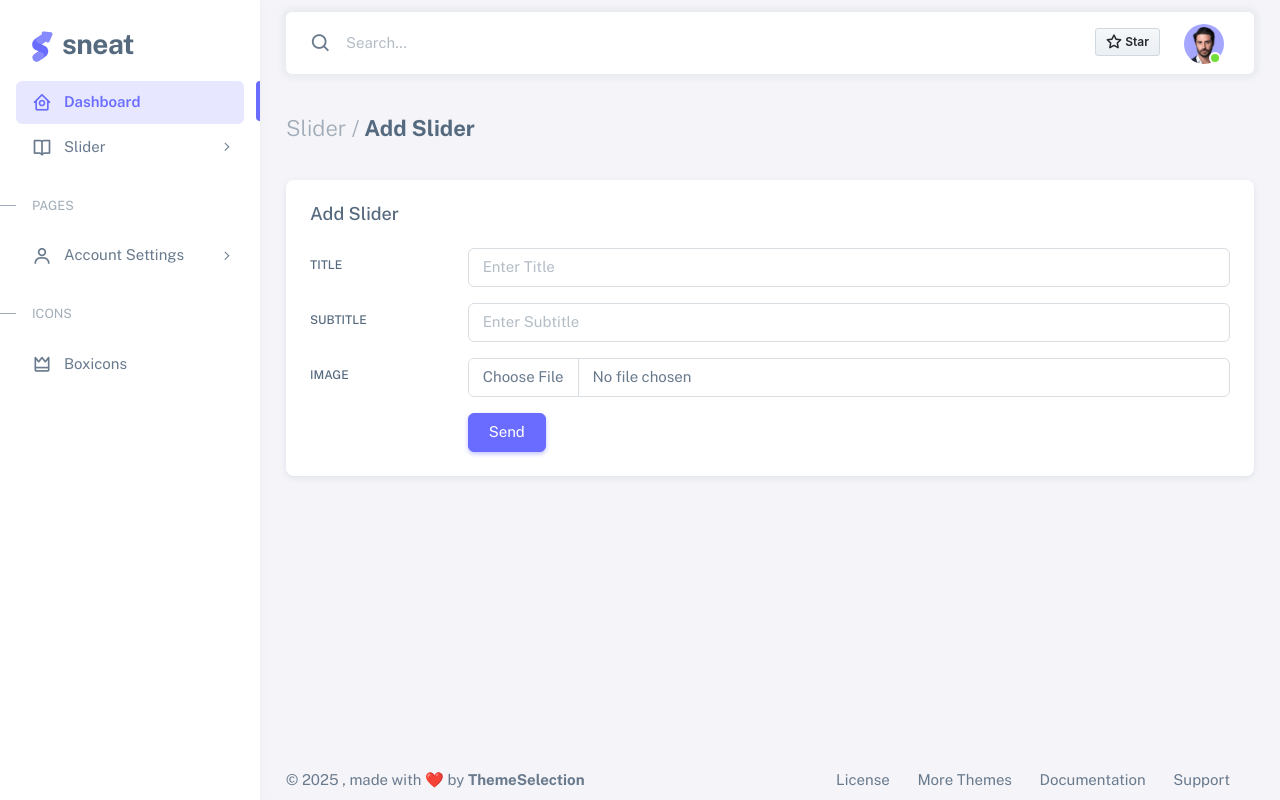
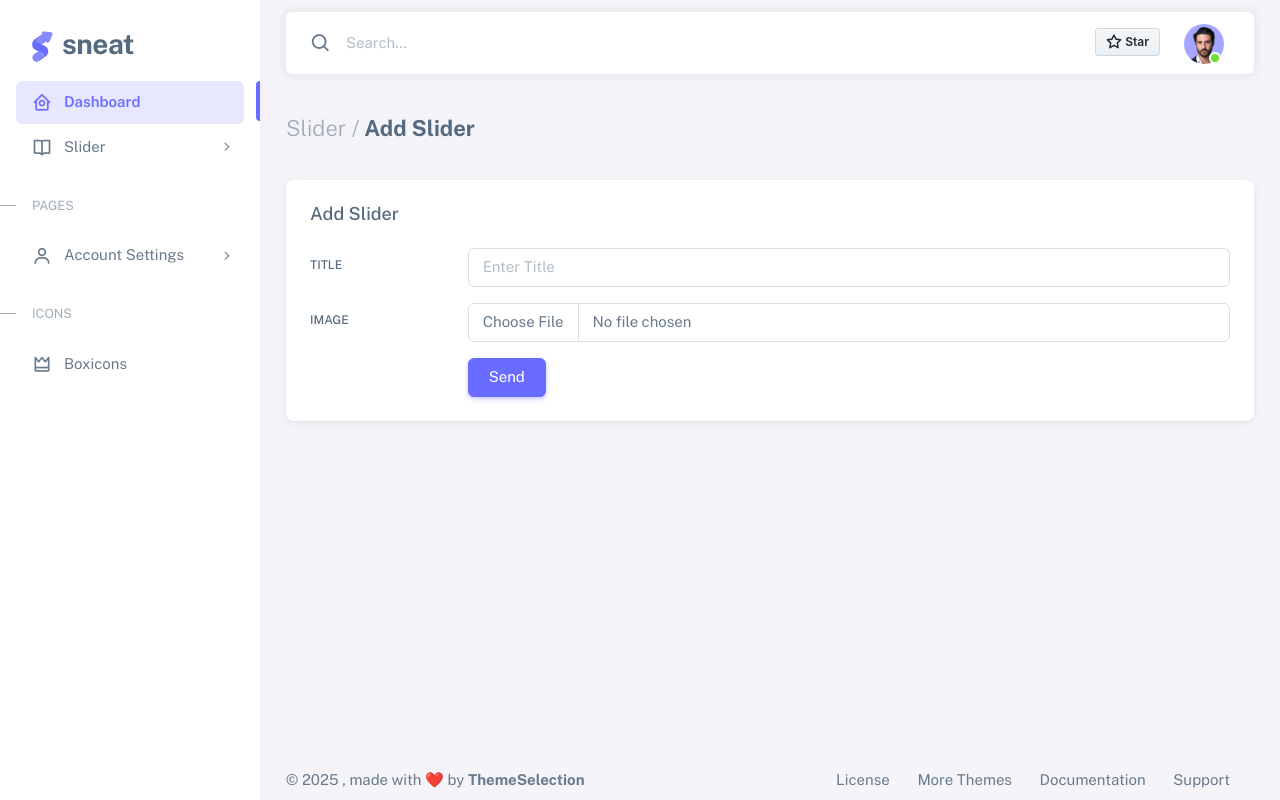
Before and after one commit to avadhnarola/talentHub, a PHP site: page /admin/add_slider.php in a window 1280 px wide. Run offline with PHP 8.4, Linux system fonts and the light colour scheme; the visitor is signed in with stand-in values (Sample User, id 1).

Commit message:
slider Done

```diff
--- a/admin/add_slider.php
+++ b/admin/add_slider.php
@@ -18,7 +18,6 @@ if (isset($_GET['u_id'])) {
 
 if (isset($_POST['submit'])) {
     $title = $_POST['title'];
-    $subtitle = $_POST['subtitle'];
     $image = $_FILES['image']['name'];
 
 
@@ -26,12 +25,12 @@ if (isset($_POST['submit'])) {
 
 
     if($slider_id){
-      mysqli_query($con, "update slider set title='$title', subtitle='$subtitle', image='$image' where slider_id=$slider_id");
+      mysqli_query($con, "update slider set title='$title', image='$image' where slider_id=$slider_id");
       header("location:v_slider.php");
 
     }else{
 
-      mysqli_query($con, "insert into slider(title,subtitle,image) values('$title','$subtitle','$image')");
+      mysqli_query($con, "insert into slider(title,image) values('$title','$image')");
       header("location:./v_slider.php");
     }
 
@@ -61,12 +60,6 @@ if (isset($_POST['submit'])) {
                 </div>
               </div>
 
-              <div class="row mb-3">
-                <label class="col-sm-2 col-form-label" for="basic-default-company">Subtitle</label>
-                <div class="col-sm-10">
-                  <input type="text" name="subtitle" class="form-control" id="basic-default-company" required placeholder="Enter Subtitle" value="<?php echo @$u_data['subtitle']; ?>"/>
-                </div>
-              </div>
 
                 <div class="row mb-3">
                     <label class="col-sm-2 col-form-label" for="basic-default-email">Image</label>
@@ -76,7 +69,7 @@ if (isset($_POST['submit'])) {
                 </div>
               <div class="row justify-content-end">
                 <div class="col-sm-10">
-                  <input type="submit" class="btn btn-primary" value="Send" name="submit">
+                  <input type="submit" class="btn btn-primary " value="Send" name="submit">
                 </div>
               </div>
             </form>
--- a/admin/dashboard.php
+++ b/admin/dashboard.php
@@ -1,7 +1,7 @@
 <?php
 ob_start();
 // session_start();
-include_once("db.php");
+include_once("../db.php");
 include("header.php");
 
 
--- a/admin/index.php
+++ b/admin/index.php
@@ -1,5 +1,5 @@
 <?php
-include_once 'db.php';
+include_once '../db.php';
 session_start();
 if (isset($_SESSION["admin_id"])) {
   echo $_SESSION["admin_id"];
--- a/admin/v_slider.php
+++ b/admin/v_slider.php
@@ -55,7 +55,6 @@ $data = mysqli_query($con, "select*from slider limit $start,$limit");
             <tr>
               <th>Id</th>
               <th>Title</th>
-              <th>Sub-Title</th>
               <th>Image</th>
               <th>Actions</th>
             </tr>
@@ -64,9 +63,9 @@ $data = mysqli_query($con, "select*from slider limit $start,$limit");
             <?php while ($row = mysqli_fetch_assoc($data)) { ?>
               <tr>
                 <td><i class="fab fa-angular fa-lg text-danger me-3"></i>
-                  <strong><?php echo $row['slider_id']; ?></strong></td>
+                  <strong><?php echo $row['slider_id']; ?></strong>
+                </td>
                 <td><?php echo $row['title']; ?></td>
-                <td><?php echo $row['subtitle']; ?></td>
                 <td><img src="image/<?php echo $row['image']; ?>" width="150px" height="100px"></td>
                 <td><span class="badge bg-label-primary me-1">Active</span></td>
                 <td>
```
Also changed, not shown: front_header.php (+5 -2 lines), index.php (+22 -5 lines), admin/image/1411757160_1143330655.jpg (added), admin/image/slider1.avif (added), admin/image/slider2.jpg (added), admin/image/slider3.jpeg (added), css/style.css.
